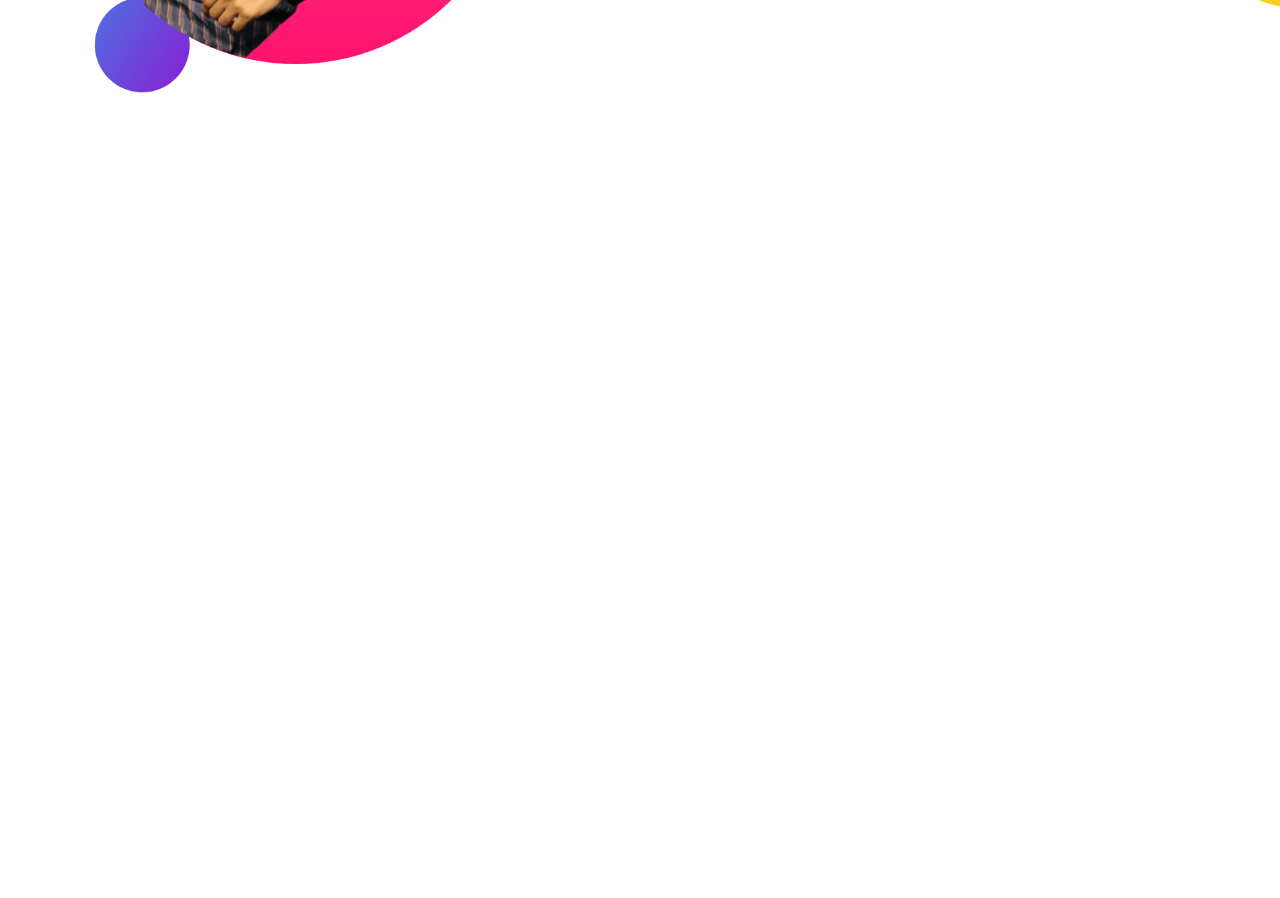
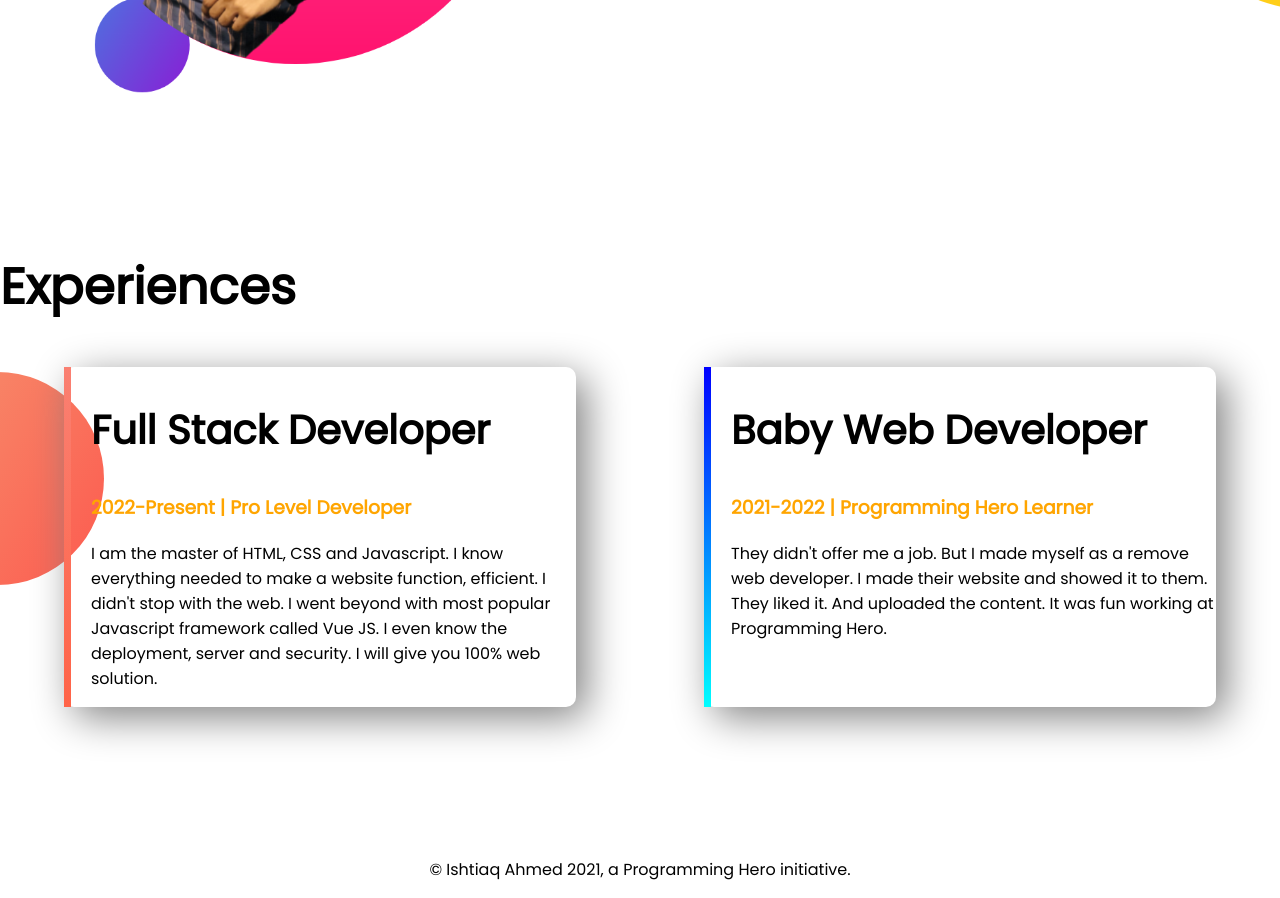
Before and after one commit to IshtiaqAhmed001/developer-portfolio, a plain HTML site: page index.html in a window 1280 px wide. Shown: the part 1024-1922 px from the top of the page. Before the commit the page ends 1274 px from the top, so only its background shows below. Drawn offline with Linux system fonts and the light colour scheme.

Commit message:
experience section and footer added

```diff
--- a/index.html
+++ b/index.html
@@ -13,7 +13,7 @@
 </head>
 
 <body>
-    <section class="top-banner">
+    <section class="top-banner flexible-container">
         <div class="half-width">
             <h1>Welcome To</h1>
             <h1><span class="orange-color">Ishtiaq Ahmed</span>'s World!</h1>
@@ -32,7 +32,7 @@
             <img src="images/ishtiaq-pic-with-bg.png" alt="mypic">
         </div>
     </section>
-    <section class="dream-big">
+    <section class="dream-big flexible-container">
         <div class="half-width">
             <img src="/images/ishtiaq-pic-with-bg2.png" alt="">
         </div>
@@ -45,8 +45,31 @@
             </p>
             <a class="link-button" target="_blank" href="">DOWNLOAD RESUME</a>
         </div>
-
     </section>
+    <section class="experience-area ">
+        <h1>Experiences</h1>
+        <div class="flexible-container">
+            <div id="full-stack-experience" class="experience-item">
+                <h2>Full Stack Developer</h2>
+                <h3 class="orange-color">2022-Present | Pro Level Developer</h3>
+                <p>I am the master of HTML, CSS and Javascript. I know everything needed to make a website function,
+                    efficient. I didn't stop with the web. I went beyond with most popular Javascript framework called
+                    Vue
+                    JS. I even know the deployment, server and security. I will give you 100% web solution.</p>
+            </div>
+            <div id="web-dev-experrience" class="experience-item">
+                <h2>Baby Web Developer</h2>
+                <h3 class="orange-color">2021-2022 | Programming Hero Learner</h3>
+                <p>They didn't offer me a job. But I made myself as a remove web developer. I made their website and
+                    showed
+                    it to them. They liked it. And uploaded the content. It was fun working at Programming Hero.
+                </p>
+            </div>
+        </div>
+    </section>
+    <footer>
+        <p>© Ishtiaq Ahmed 2021, a Programming Hero initiative.</p>
+    </footer>
 
 </body>
 
--- a/style.css
+++ b/style.css
@@ -6,12 +6,14 @@ body{
 h1{
     font-size: 50px;
 }
-
+h2{
+    font-size: 40px;
+}
 .orange-color{
     color: orange;
 }
 
-section{
+.flexible-container{
     display:flex;
     margin-bottom: 150px;
 }
@@ -42,3 +44,30 @@ section{
     background-repeat: no-repeat;
     background-position: right;
 }
+.experience-area{
+    background-image: url(images/exp-bg.png);
+    background-repeat: no-repeat;
+    background-position: left;
+}
+.experience-item{
+    width: 40%;
+    box-shadow: 10px 10px 40px gray;
+    margin-left: 5%;
+    margin-right: 5%;
+    padding-left: 20px;
+    border-radius: 10px;
+
+}
+#web-dev-experrience{
+    border-left: 7px solid;
+    border-image: linear-gradient(blue, cyan);
+    border-image-slice: 1;
+}
+#full-stack-experience{
+    border-left: 7px solid;
+    border-image: linear-gradient(salmon, tomato);
+    border-image-slice: 1;
+}
+footer p{
+    text-align-last: center;
+}
```
Also changed, not shown: images/jhankar.png (deleted), images/jhankar2.png (deleted).
